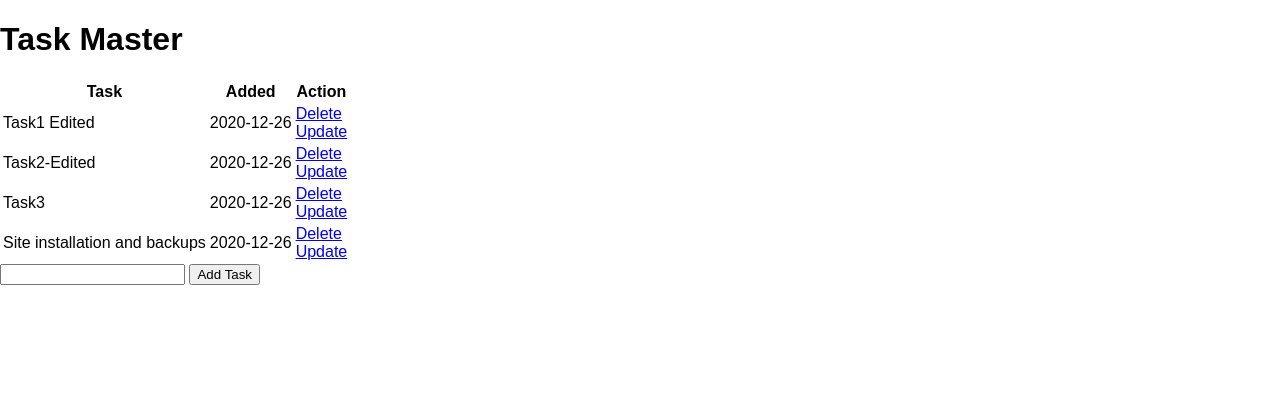
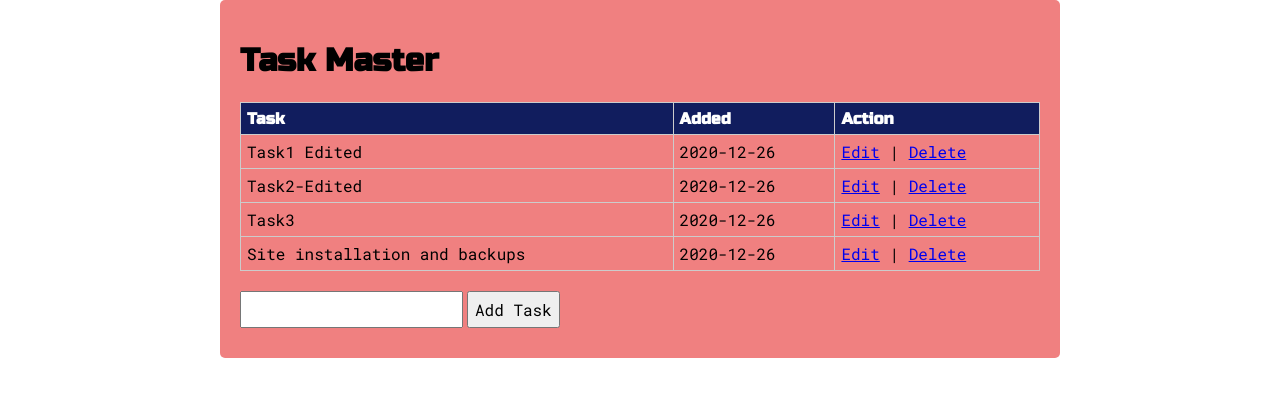
Before and after one commit to onjoma/flasktodo, a Flask app: page / in a window 1280 px wide. Shown: the top 397 px of the page. Run offline with Flask 2, Linux system fonts and the light colour scheme; data comes from the database, SQL or seed files in the repository; both versions use the stored data as it was after the commit.

Commit message:
css styling app

```diff
--- a/static/css/main.css
+++ /dev/null
@@ -1,5 +0,0 @@
-body, html{
-    margin: 0;
-    padding: 0;
-    font-family: sans-serif;
-}
--- /dev/null
+++ b/static/main.css
@@ -0,0 +1,52 @@
+:root {
+    --mainColor: #eaeaea;
+}
+
+html, body {
+    margin: 0;
+    padding: 0;
+}
+
+.main-container {
+    width: 800px;
+    margin: 0 auto;
+    background-color: lightcoral;
+    padding: 20px;
+    border-radius: 5px;
+}
+
+h1, h2, h3, h4, h5, h6, th {
+    font-family: 'Russo One', sans-serif;
+}
+
+table {
+    width: 100%;
+    border-collapse: collapse;
+}
+
+th {
+    background: #111d5e;
+    color: white;
+    font-weight: bold;
+}
+
+td, th {
+    padding: 6px;
+    border: 1px solid #ccc;
+    text-align: left;
+}
+
+tr, input, td {
+    font-family: 'Roboto Mono', monospace;
+    font-size: 16px;
+}
+
+/* tr:nth-of-type(odd) {
+    background: #fcf8e8;
+  } */
+
+input {
+    padding: 6px;
+    margin-top: 20px;
+    margin-bottom: 10px;
+}
--- a/templates/base.html
+++ b/templates/base.html
@@ -3,10 +3,15 @@
 <head>
     <meta charset="UTF-8">
     <meta name="viewport" content="width=device-width, initial-scale=1.0">
-    <title>myFlaskApp</title>
-    <link rel="stylesheet" href="{{ url_for('static', filename='css/main.css')}}">
+    <title>onjomaTaskMaster</title>
+    <link href="https://fonts.googleapis.com/css2?family=Russo+One&display=swap" rel="stylesheet">
+    <link href="https://fonts.googleapis.com/css2?family=Roboto+Mono&display=swap" rel="stylesheet">
+    <link rel="stylesheet" type="text/css" href="{{ url_for('static', filename='main.css') }}">
 </head>
 <body>
-    {% block body %}{% endblock %}
+    <div class="main-container">
+        {% block body %}{% endblock %}
+    </div>
+
 </body>
 </html>
--- a/templates/index.html
+++ b/templates/index.html
@@ -17,9 +17,9 @@
                 <td>{{ task.content }}</td>
                 <td>{{ task.date_created.date() }}</td>
                 <td>
+                    <a href="/update/{{task.id}}">Edit</a> |
                     <a href="/delete/{{task.id}}">Delete</a>
-                    <br>
-                    <a href="/update/{{task.id}}">Update</a>
+
                 </td>
             </tr>
             {% endfor %}
```
Also changed, not shown: test.db.
